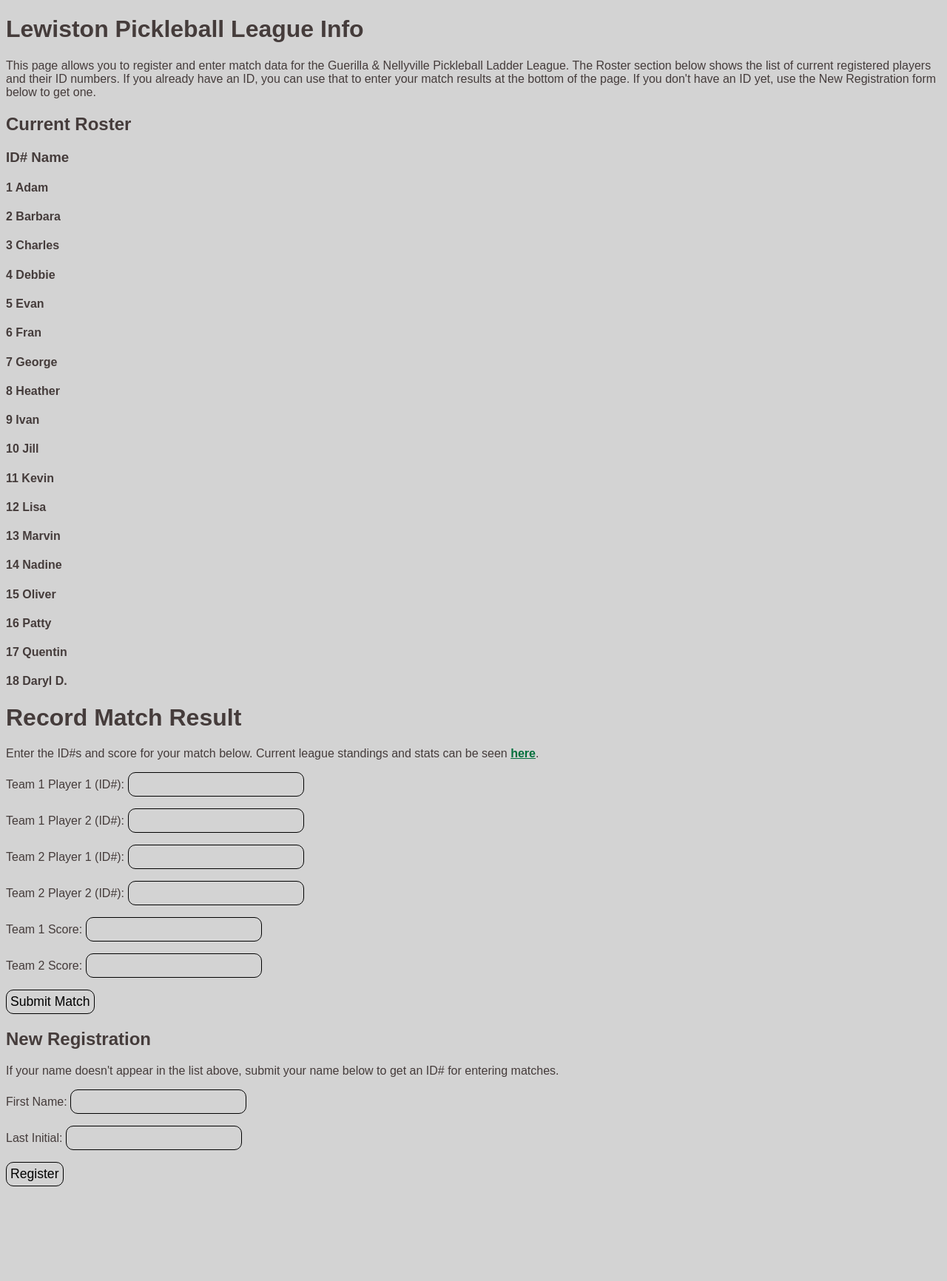
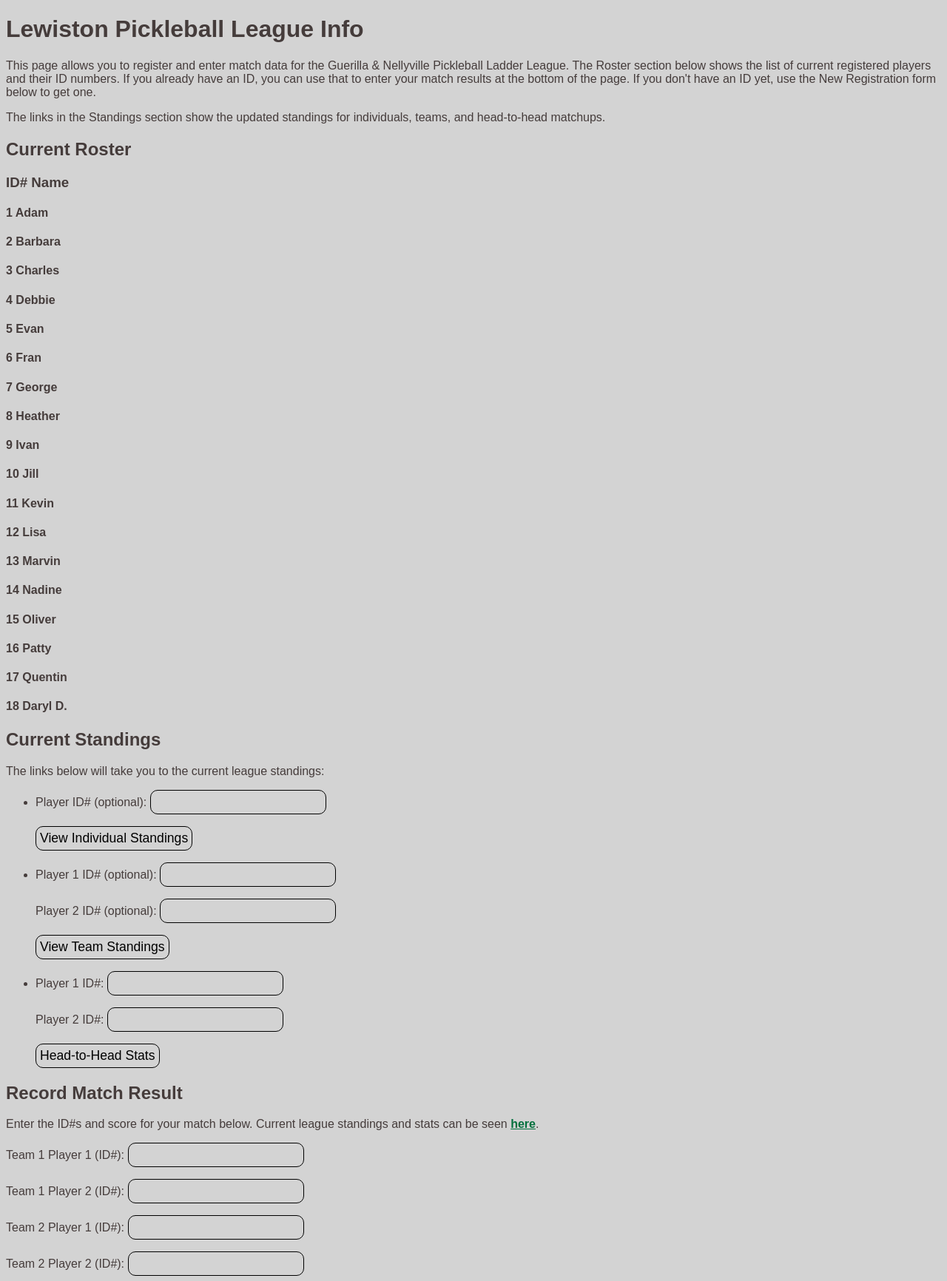
Before and after one commit to ddefordWSU/PickleLeagueTest, a Flask app: page / in a window 1280 px wide. Shown: the top 1732 px of the page at 74% size. Before the commit the page ends 1604 px from the top, so only its background shows below. Run offline with Flask 2, Linux system fonts and the light colour scheme.

Commit message:
add standings links

```diff
--- a/localflasktest/templates/index.html
+++ b/localflasktest/templates/index.html
@@ -10,7 +10,7 @@
   <h1>Lewiston Pickleball League Info </h1>
 
   <p>This page allows you to register and enter match data for the Guerilla & Nellyville Pickleball Ladder League. The Roster section below shows the list of current registered players and their ID numbers. If you already have an ID, you can use that to enter your match results at the bottom of the page. If you don't have an ID yet, use the New Registration form below to get one. </p>
-
+	  <p> The links in the Standings section show the updated standings for individuals, teams, and head-to-head matchups. </p>
 
     <h2>
       Current Roster
@@ -24,8 +24,23 @@
     </h4>
 {% endfor %}
 
+<h2> Current Standings </h2>
+	  <p> The links below will take you to the current league standings:</p>
+	  <ul>
+		  <li> <form method="post" action="/submitI">
+			  <p>Player ID# (optional): <input type="text" name="player"></p>
+			  <p><input type="submit" value="View Individual Standings"></p> </li>
+		<li> <form method="post" action="/submitT">
+			  <p>Player 1 ID# (optional): <input type="text" name="player1"></p>
+			<p>Player 2 ID# (optional): <input type="text" name="player2"></p>
+			<p><input type="submit" value="View Team Standings"></p> </li>
+		<li> <form method="post" action="/submitHtH">
+			  <p>Player 1 ID#: <input type="text" name="player1"></p>
+			<p>Player 2 ID#: <input type="text" name="player2"></p>
+			<p><input type="submit" value="Head-to-Head Stats"></p> </li>
+	  </ul>
 
-<h1> Record Match Result </h1>
+<h2> Record Match Result </h2>
 
 <p> Enter the ID#s and score for your match below. Current league standings and stats can be seen
 <a href="http://math.wsu.edu/faculty/ddeford/PickleLeagueStandings.html"> here</a>.</p>
```
